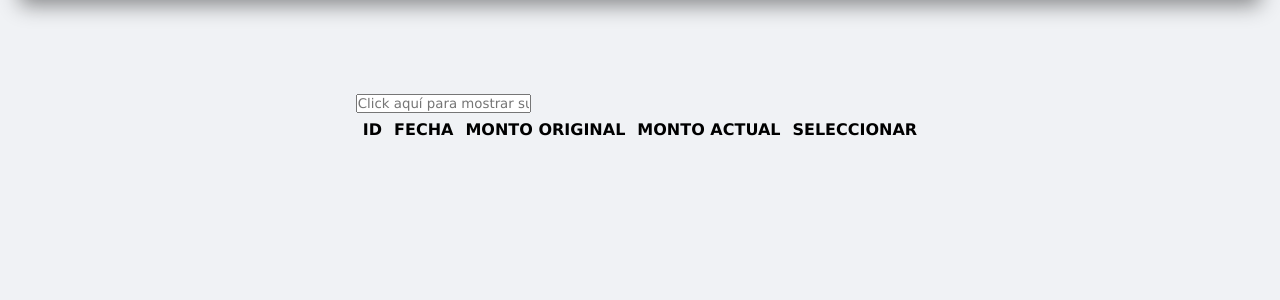
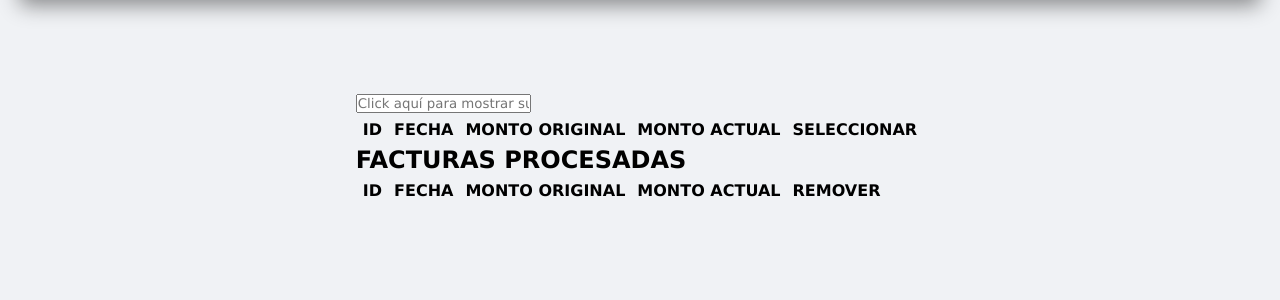
Before and after one commit to Chingons/Proyecto-Yo-Cobro-Mi-Dinero, a Flask app: page /recibo in a window 1280 px wide. Shown: the part 107-407 px from the top of the page. Run offline with Flask 2, Linux system fonts and the light colour scheme; the visitor is signed in with stand-in values (Sample User, id 1); data that the repository does not hold is empty; some libraries are stand-ins or nearby versions.

Commit message:
facturas procesadas funcionando y eliminado elementos

```diff
--- a/blog/templates/recibo.html
+++ b/blog/templates/recibo.html
@@ -17,12 +17,26 @@
                 <th>SELECCIONAR</th>
             </tr>
         </table>
+
+        <h2>FACTURAS PROCESADAS</h2>
+
+        <table id="tabla-facturas-pagar">
+            <tr>
+                <th>ID</th>
+                <th>FECHA</th>
+                <th>MONTO ORIGINAL</th>
+                <th>MONTO ACTUAL</th>
+                <th>REMOVER</th>
+            </tr>
+        </table>
     </div>
 </div>
 
 
 <script>
     var prueba;
+    var facturas_procesadas=[];
+
     function conexion_json(){
         fetch('static/recibo.json')
         .then(devolucion => devolucion.json())
@@ -55,8 +69,14 @@
         let tabla_recibo = document.getElementById("tabla-impresion-recibo");
         let tamaño_tabla = tabla_recibo.rows.length;
 
+        let tabla_proceso = document.getElementById("tabla-facturas-pagar");
+        let tamaño_proceso = tabla_proceso.rows.length;
+        facturas_procesadas = [];
         for (let o = tamaño_tabla -1; o>0; o--){
             tabla_recibo.deleteRow(o);}
+
+        for (let h= tamaño_proceso -1; h>0; h--){
+            tabla_proceso.deleteRow(h);}
 
         for (let p=0; p<datos_facturas.length; p++){
             let tr = document.createElement('tr');
@@ -69,9 +89,12 @@
 
             td_id.innerHTML = datos_facturas[p][0];
             td_fecha.innerHTML = datos_facturas[p][3];
-            td_monto_original.innerHTML = datos_facturas[p][4];
-            td_monto_actual.innerHTML = datos_facturas[p][5];
+            td_monto_original.innerHTML =  new Intl.NumberFormat('en-US').format(datos_facturas[p][4]);
+            td_monto_actual.innerHTML = new Intl.NumberFormat('en-US').format(datos_facturas[p][5]);
             boton_seleccionar.innerHTML = "SELECCIONAR";
+            boton_seleccionar.addEventListener("click", function(){
+                facturas_recibo(datos_facturas[p]);
+            });
 
             td_seleccionar.appendChild(boton_seleccionar);
 
@@ -84,6 +107,56 @@
             tabla_recibo.appendChild(tr);}
      }
 
+     function facturas_recibo(recibidas){
+        let fc_recibo = document.getElementById("tabla-facturas-pagar");
+
+        if (facturas_procesadas.includes(recibidas[0])==true){
+
+        }
+        else {
+                facturas_procesadas.push(recibidas[0]);
+
+
+                let tr = document.createElement("tr");
+                let td_idr = document.createElement("td");
+                let td_fechar = document.createElement("td");
+                let td_monto_originalr = document.createElement("td");
+                let td_monto_actualr = document.createElement("td");
+                let remover = document.createElement("td");
+                let boton_remover = document.createElement("button");
+
+
+                tr.id = recibidas[0];
+                td_idr.innerHTML = recibidas[0];
+                td_fechar.innerHTML = recibidas[3];
+                td_monto_originalr.innerHTML = new Intl.NumberFormat('en-US').format(recibidas[4]);
+                td_monto_actualr.innerHTML = new Intl.NumberFormat('en-US').format(recibidas[5]);
+                boton_remover.innerHTML = "REMOVER";
+                boton_remover.addEventListener("click", function(){
+                  let  remover_elemento = document.getElementById(recibidas[0]);
+                  remover_elemento.remove();
+                  const index = facturas_procesadas.indexOf(recibidas[0]);
+                    if (index > -1) {
+                    facturas_procesadas.splice(index, 1);
+                    }
+
+                });
+                remover.appendChild(boton_remover);
+                tr.appendChild(td_idr);
+                tr.appendChild(td_fechar);
+                tr.appendChild(td_monto_originalr);
+                tr.appendChild(td_monto_actualr);
+                tr.appendChild(remover);
+                fc_recibo.appendChild(tr);
+
+        }
+    }
+
+
+
+
+
+
 
      conexion_json();
 </script>
```
